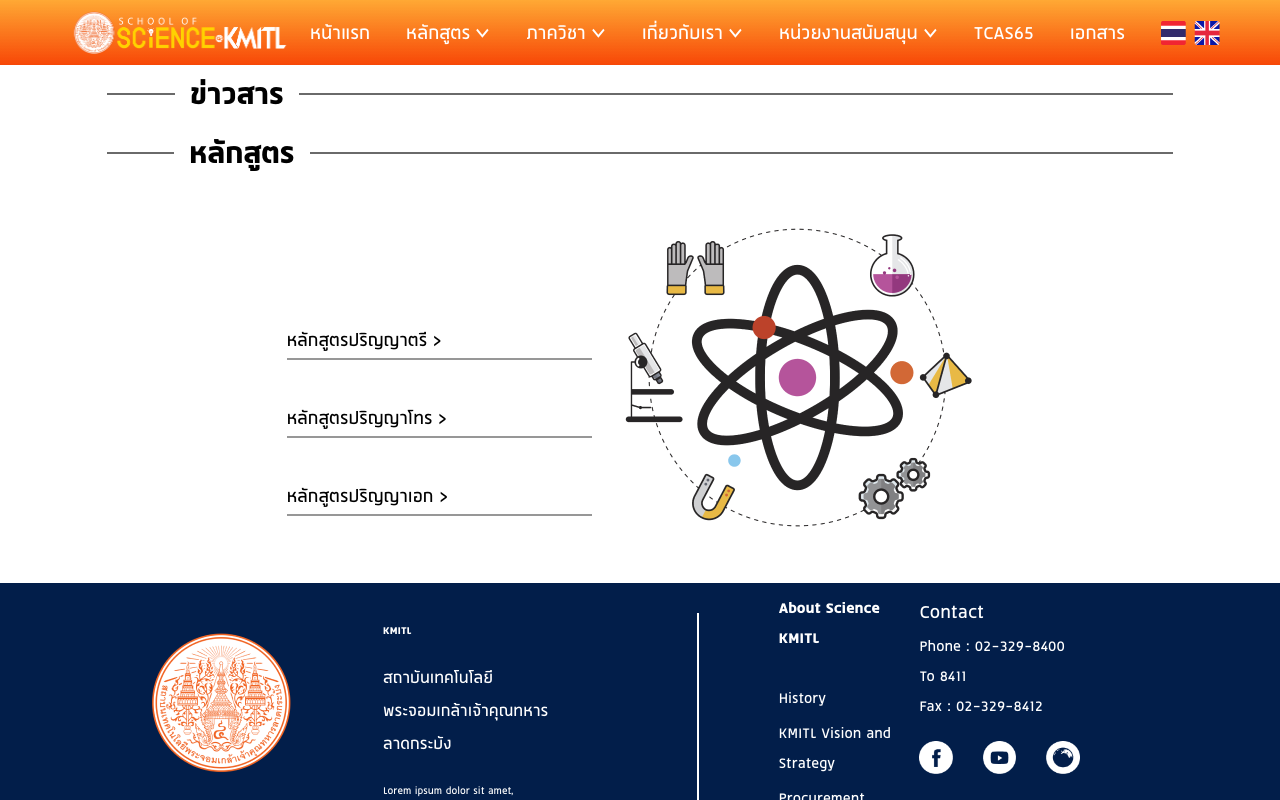
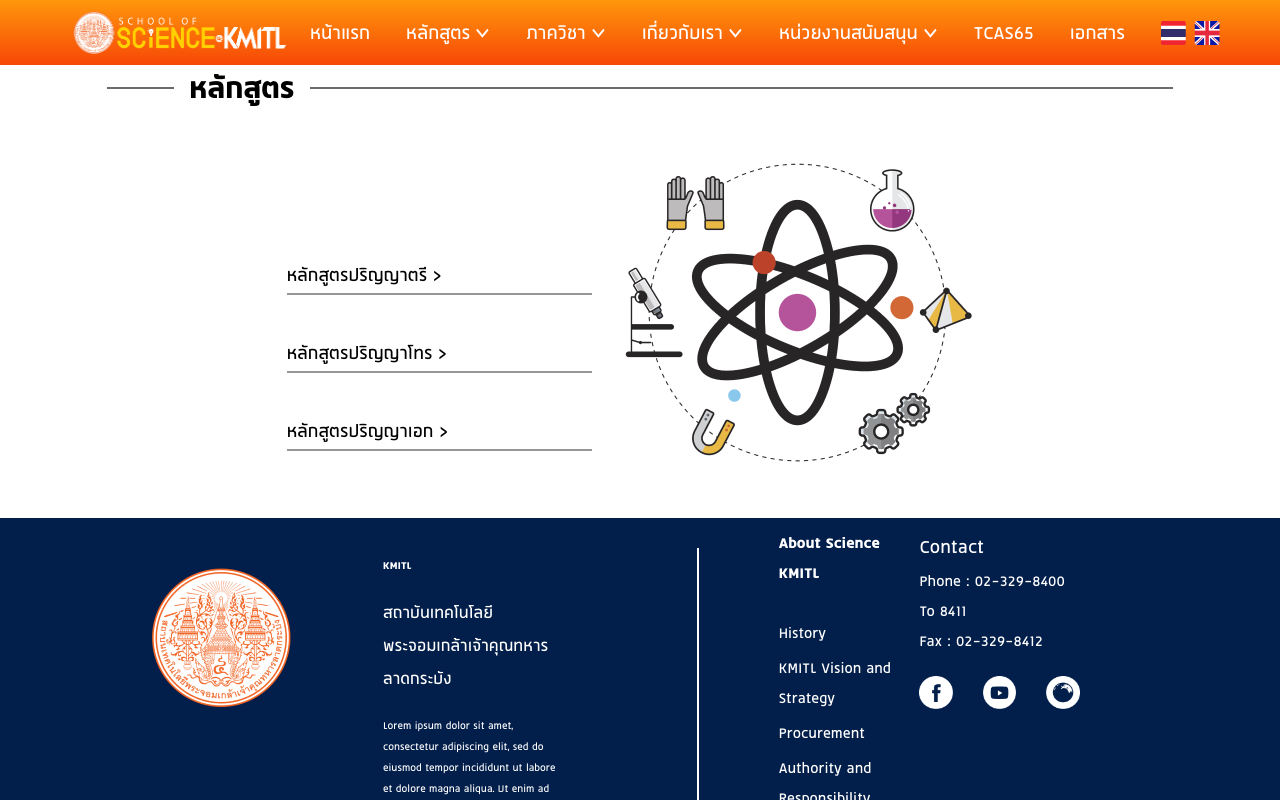
Before and after one commit to Yayawak/web-more-backup, a Next.js app: page / in a window 1280 px wide. Shown: the top 800 px of the page. Built offline with nearby package versions, Linux system fonts and the light colour scheme.

Commit message:
fix: navbar background, position

```diff
--- a/components/Navbar/Navbar.tsx
+++ b/components/Navbar/Navbar.tsx
@@ -19,7 +19,7 @@ const Navbar = () => {
 
   return (
     <>
-      <nav className="sticky top-0 w-full flex items-center bg-gradient-to-b from-[#ff970bd4] to-[#f74707] text-white">
+      <nav className="fixed top-0 left-0 w-full flex items-center bg-gradient-to-b from-[#ff970b] to-[#f74707] text-white">
         {/* Logo */}
         <Link href="/">
           <a className="h-full flex items-center ml-[70px]">
@@ -47,20 +47,14 @@ const Navbar = () => {
           <li className="flex h-min">
             <Link href={asPath} locale="th">
               <a className="h-[24px]">
-                <Image
-                  src={flagTH}
-                  alt="Thai logo"
-                />
+                <Image src={flagTH} alt="Thai logo" />
               </a>
             </Link>
           </li>
           <li className="flex h-min">
             <Link href={asPath} locale="en">
               <a className="h-[24px]">
-                <Image
-                  src={flagEN}
-                  alt="English logo"
-                />
+                <Image src={flagEN} alt="English logo" />
               </a>
             </Link>
           </li>
@@ -70,6 +64,7 @@ const Navbar = () => {
       <style jsx>{`
         nav {
           height: var(--navbar-height);
+          z-index: 999;
         }
       `}</style>
     </>
```
